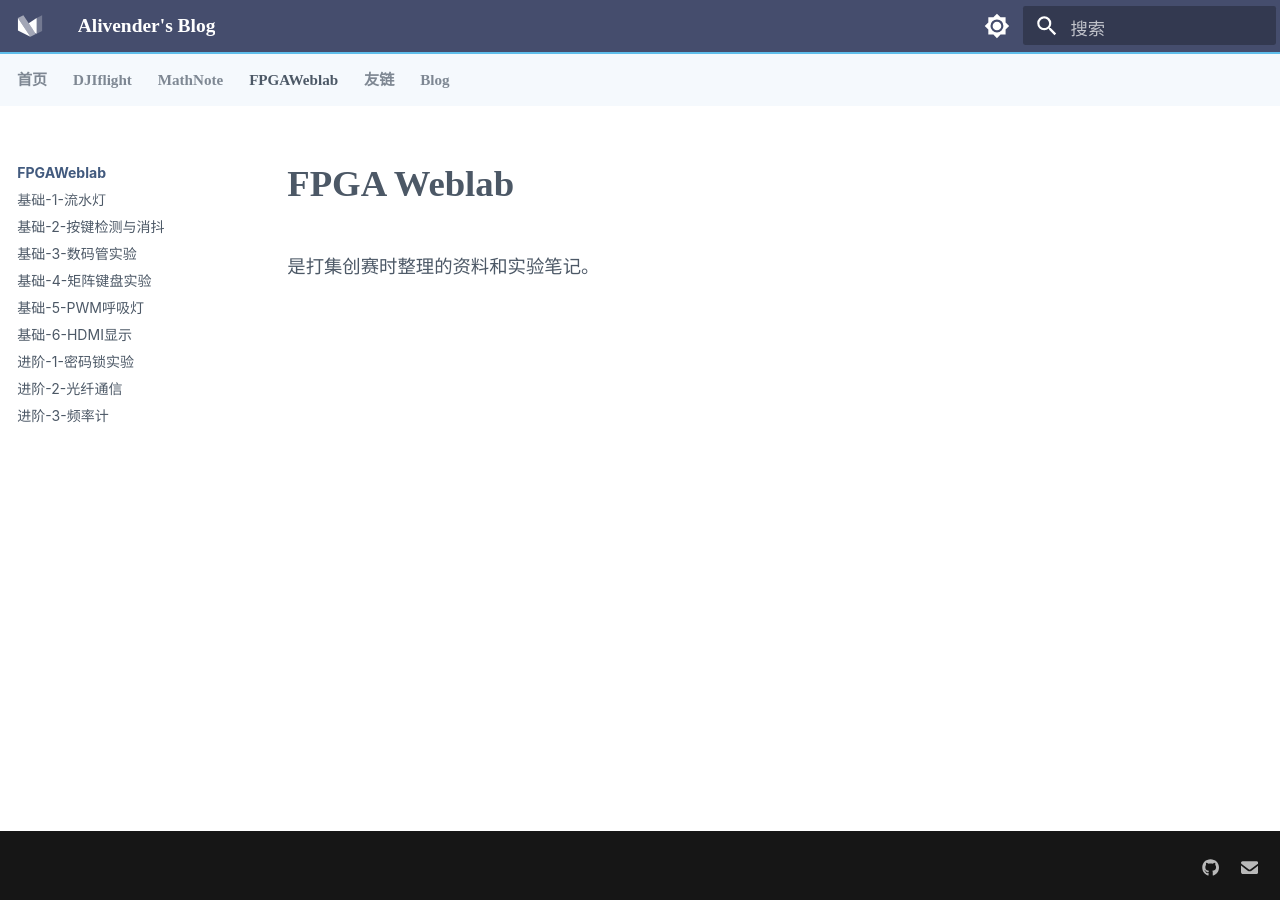
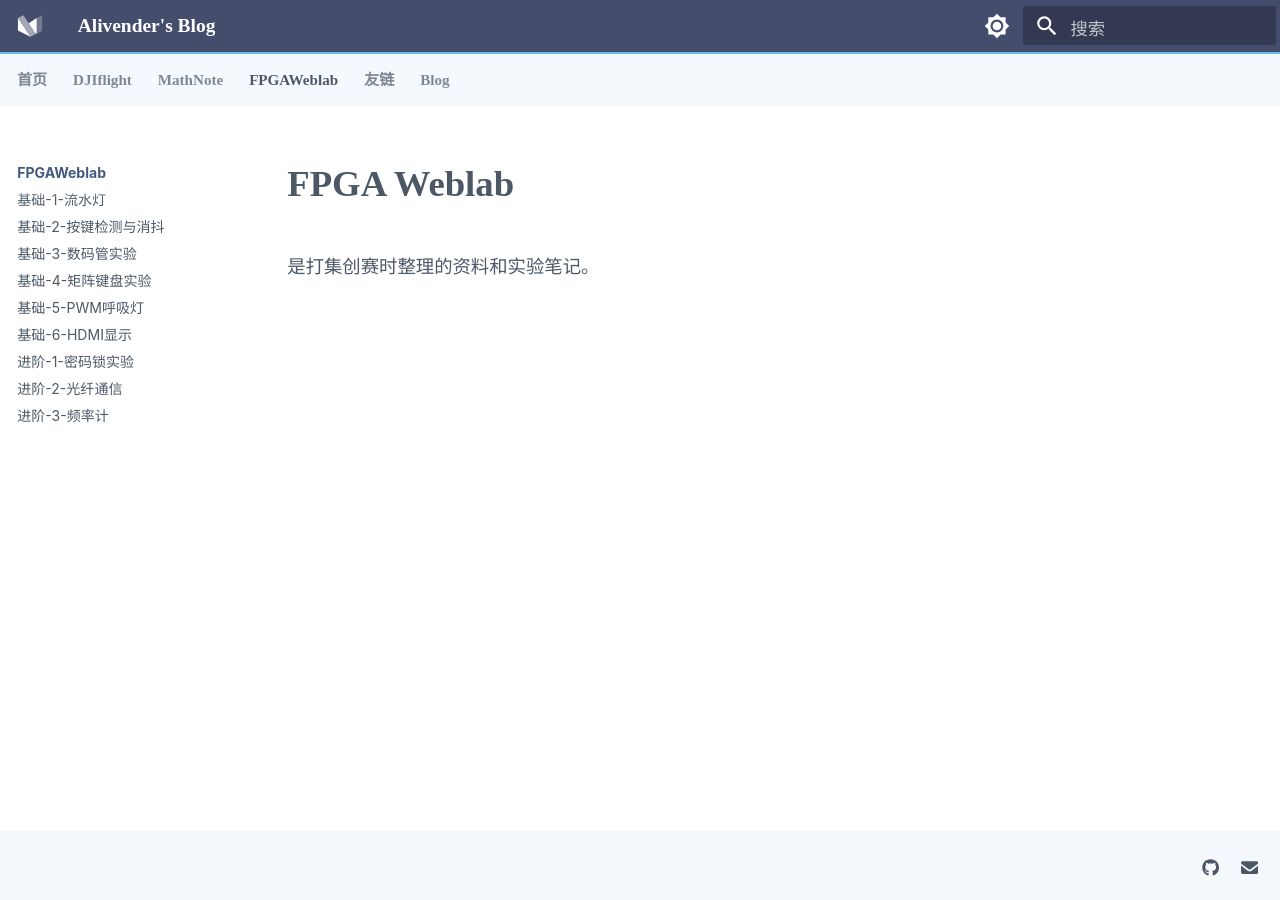
Before and after one commit to Alivenderwww/Alivenderwww.github.io, an MkDocs documentation site: the page built from docs/blogs/FPGAWeblab/index.md, in a window 1280 px wide. Built offline with MkDocs 1.6.1 and Material for MkDocs 9.7.7, drawn with Linux system fonts in a browser that asks for light colours; some web fonts are replaced.

Commit message:
feat footer

```diff
--- a/docs/stylesheets/extra.css
+++ b/docs/stylesheets/extra.css
@@ -256,3 +256,11 @@ span.filename {
 .md-typeset pre {
   line-height: 1.6;
 }
+
+.md-footer-meta {
+  background-color: var(--md-primary-fg-color--light);
+}
+
+.md-social__link svg {
+  fill: var(--md-primary-text);
+}
--- a/mkdocs.yml
+++ b/mkdocs.yml
@@ -189,7 +189,6 @@ extra_css:
   - stylesheets/font.css # 自定义CSS
   - stylesheets/extra.css # 自定义CSS
   - stylesheets/toc.css # 目录CSS
-  - stylesheets/comments.css # 评论CSS
   - https://cdnjs.cloudflare.com/ajax/libs/KaTeX/0.16.9/katex.min.css
   # - assets/stylesheets/portfolio.css
   # - stylesheets/video.css #播放器可选配置
--- /dev/null
+++ b/overrides/404.html
@@ -0,0 +1,8 @@
+{% extends "main.html" %}
+
+{% block content %}
+  <div style="text-align: center;">
+    <img src="https://alivender-assets.oss-cn-beijing.aliyuncs.com/alivenderwww_github_io/notfound.png" alt="Not Found" />
+  </div>
+  <h1 style="text-align: center;">404 - Not found</h1>
+{% endblock %}
```
Also changed, not shown: docs/notfound.png (added).
